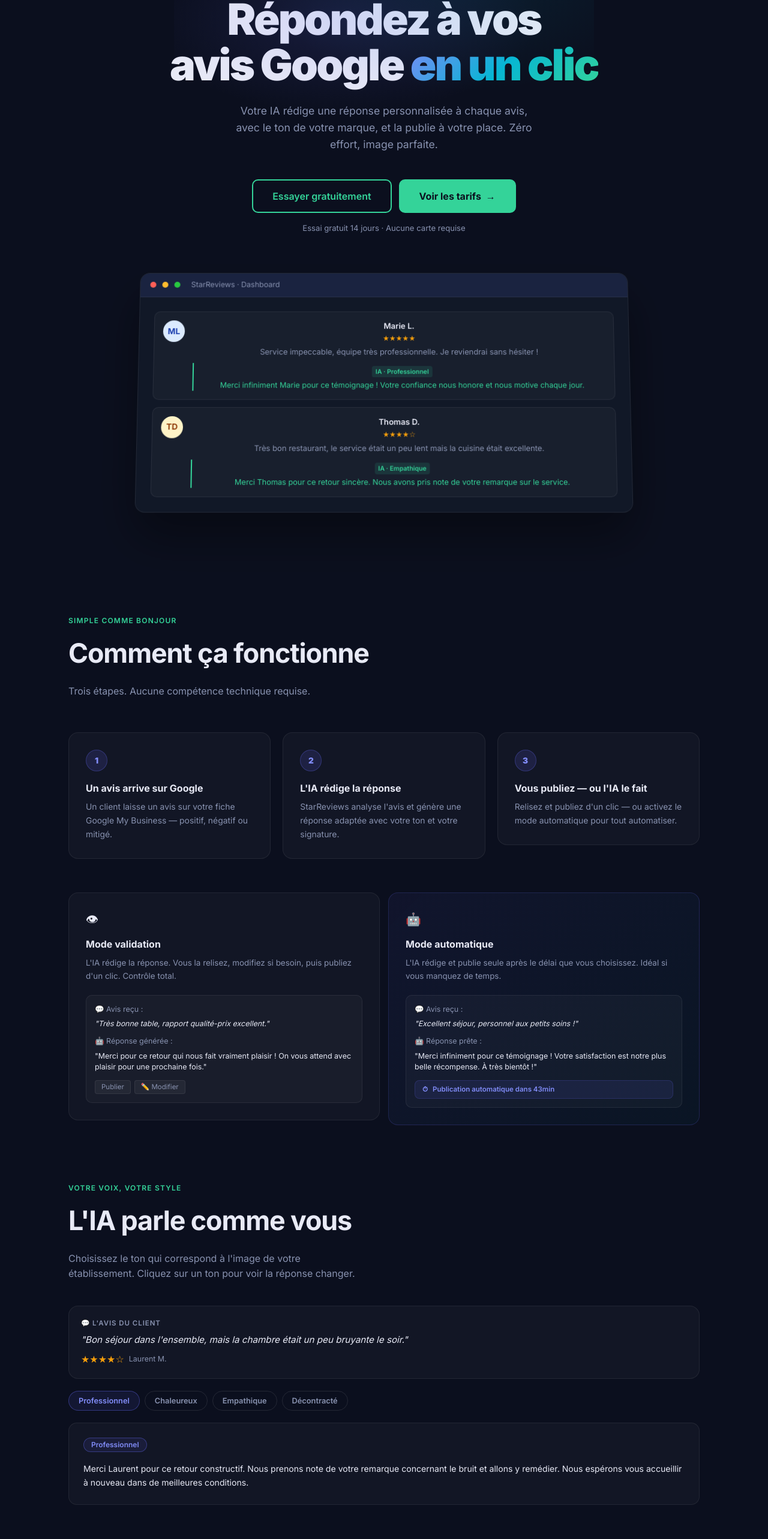
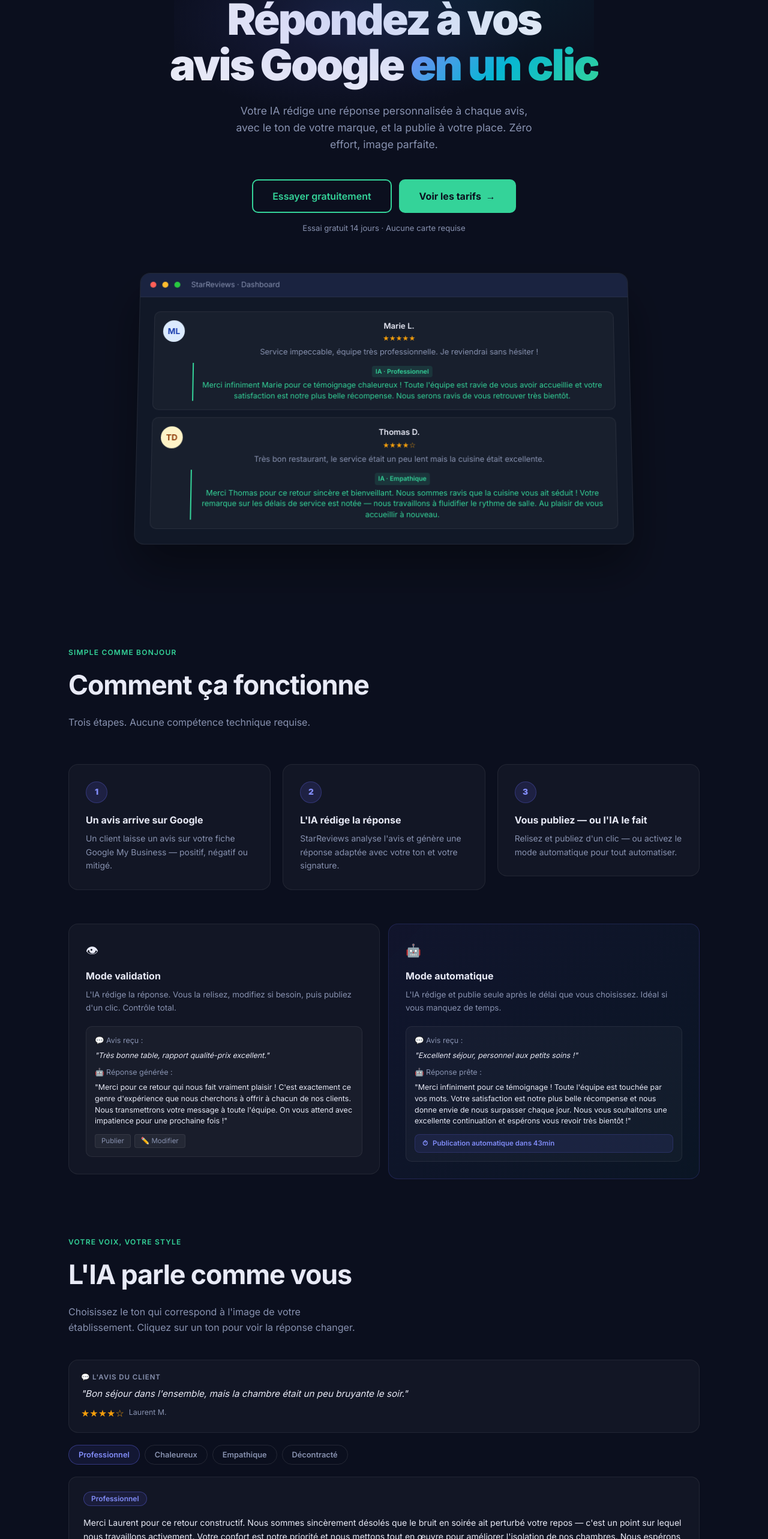
Before and after one commit to clementhall21-hue/avisauto, a Next.js app: page / in a window 1280 px wide. Shown: the part 230-2796 px from the top of the page at 60% size. Built offline with nearby package versions, Linux system fonts and the light colour scheme.

Commit message:
Improve AI reply examples: more developed, realistic responses
https://claude.ai/code/session_01VwtSd4WT39act6ADqBgudU

```diff
--- a/app/page.tsx
+++ b/app/page.tsx
@@ -7,13 +7,13 @@ import AuthModal from '@/components/AuthModal'
 
 const TONE_RESPONSES: Record<string, string> = {
   Professionnel:
-    "Merci Laurent pour ce retour constructif. Nous prenons note de votre remarque concernant le bruit et allons y remédier. Nous espérons vous accueillir à nouveau dans de meilleures conditions.",
+    "Merci Laurent pour ce retour constructif. Nous sommes sincèrement désolés que le bruit en soirée ait perturbé votre repos — c'est un point sur lequel nous travaillons activement. Votre confort est notre priorité et nous mettons tout en œuvre pour améliorer l'isolation de nos chambres. Nous espérons avoir l'occasion de vous accueillir à nouveau dans de meilleures conditions.",
   Chaleureux:
-    "Merci beaucoup Laurent pour votre retour ! 😊 On est vraiment désolés pour ce bruit en soirée, c'est loin de ce qu'on souhaite pour nos clients. On travaille là-dessus et on espère vous revoir très bientôt !",
+    "Merci beaucoup Laurent pour votre retour ! 😊 On est vraiment navrés pour ce bruit en soirée, c'est loin de l'expérience qu'on souhaite offrir à nos clients. On prend votre remarque très à cœur et on travaille sérieusement à améliorer ça. Malgré ce point, on est contents que l'ensemble du séjour se soit bien passé. On espère vraiment vous revoir bientôt pour vous offrir le séjour que vous méritez ! 🙏",
   Empathique:
-    "Merci Laurent d'avoir pris le temps de partager votre vécu. Nous comprenons que le bruit ait pu affecter votre confort et nous en sommes sincèrement désolés. Votre expérience méritait mieux.",
+    "Merci Laurent d'avoir pris le temps de partager votre ressenti avec nous. Nous comprenons pleinement que le bruit en soirée ait pu affecter la qualité de votre repos, et nous en sommes sincèrement désolés — votre confort méritait bien mieux que cela. Nous prenons votre retour très au sérieux et travaillons à trouver une solution durable. Nous espérons pouvoir vous offrir une expérience à la hauteur de vos attentes lors d'un prochain séjour.",
   Décontracté:
-    "Merci Laurent ! Content que le séjour se soit bien passé dans l'ensemble. Pour le bruit, on entend votre retour et on va bosser là-dessus. À bientôt !",
+    "Merci Laurent ! Content que le séjour se soit globalement bien passé. Pour le bruit en soirée, on t'entend complètement — c'est clairement pas acceptable et on bosse là-dessus. Ton retour nous aide vraiment à nous améliorer. À bientôt, et cette fois ce sera beaucoup plus calme ! 👌",
 }
 
 const TONE_COLORS: Record<string, { border: string; text: string; bg: string }> = {
@@ -280,8 +280,8 @@ export default function LandingPage() {
             </div>
             <div className="p-6 space-y-3">
               {[
-                { initials: 'ML', bg: '#dbeafe', color: '#1e40af', name: 'Marie L.', stars: 5, text: 'Service impeccable, équipe très professionnelle. Je reviendrai sans hésiter !', reply: 'Merci infiniment Marie pour ce témoignage ! Votre confiance nous honore et nous motive chaque jour.', tag: 'Professionnel' },
-                { initials: 'TD', bg: '#fef3c7', color: '#92400e', name: 'Thomas D.', stars: 4, text: 'Très bon restaurant, le service était un peu lent mais la cuisine était excellente.', reply: 'Merci Thomas pour ce retour sincère. Nous avons pris note de votre remarque sur le service.', tag: 'Empathique' },
+                { initials: 'ML', bg: '#dbeafe', color: '#1e40af', name: 'Marie L.', stars: 5, text: 'Service impeccable, équipe très professionnelle. Je reviendrai sans hésiter !', reply: 'Merci infiniment Marie pour ce témoignage chaleureux ! Toute l\'équipe est ravie de vous avoir accueillie et votre satisfaction est notre plus belle récompense. Nous serons ravis de vous retrouver très bientôt.', tag: 'Professionnel' },
+                { initials: 'TD', bg: '#fef3c7', color: '#92400e', name: 'Thomas D.', stars: 4, text: 'Très bon restaurant, le service était un peu lent mais la cuisine était excellente.', reply: 'Merci Thomas pour ce retour sincère et bienveillant. Nous sommes ravis que la cuisine vous ait séduit ! Votre remarque sur les délais de service est notée — nous travaillons à fluidifier le rythme de salle. Au plaisir de vous accueillir à nouveau.', tag: 'Empathique' },
               ].map((r, i) => (
                 <div key={i} className="flex gap-3.5 p-3.5 bg-[rgba(255,255,255,0.03)] border border-[rgba(255,255,255,0.07)] rounded-[10px]">
                   <div className="w-9 h-9 rounded-full flex items-center justify-center font-bold text-[0.85rem] flex-shrink-0" style={{ background: r.bg, color: r.color }}>{r.initials}</div>
@@ -335,7 +335,7 @@ export default function LandingPage() {
                 <div className="text-[#8892b0] mb-1.5">💬 Avis reçu :</div>
                 <div className="text-[#e8eaf6] italic mb-2.5">"Très bonne table, rapport qualité-prix excellent."</div>
                 <div className="text-[#8892b0] mb-1.5">🤖 Réponse générée :</div>
-                <div className="text-[#e8eaf6] mb-3">"Merci pour ce retour qui nous fait vraiment plaisir ! On vous attend avec plaisir pour une prochaine fois."</div>
+                <div className="text-[#e8eaf6] mb-3">"Merci pour ce retour qui nous fait vraiment plaisir ! C'est exactement ce genre d'expérience que nous cherchons à offrir à chacun de nos clients. Nous transmettrons votre message à toute l'équipe. On vous attend avec impatience pour une prochaine fois !"</div>
                 <div className="flex gap-1.5">
                   <span className="bg-[rgba(255,255,255,0.05)] text-[#8892b0] border border-[rgba(255,255,255,0.07)] px-2.5 py-0.5 rounded text-[0.72rem]">Publier</span>
                   <span className="bg-[rgba(255,255,255,0.05)] text-[#8892b0] border border-[rgba(255,255,255,0.07)] px-2.5 py-0.5 rounded text-[0.72rem]">✏️ Modifier</span>
@@ -352,7 +352,7 @@ export default function LandingPage() {
                 <div className="text-[#8892b0] mb-1.5">💬 Avis reçu :</div>
                 <div className="text-[#e8eaf6] italic mb-2.5">"Excellent séjour, personnel aux petits soins !"</div>
                 <div className="text-[#8892b0] mb-1.5">🤖 Réponse prête :</div>
-                <div className="text-[#e8eaf6] mb-3">"Merci infiniment pour ce témoignage ! Votre satisfaction est notre plus belle récompense. À très bientôt !"</div>
+                <div className="text-[#e8eaf6] mb-3">"Merci infiniment pour ce témoignage ! Toute l'équipe est touchée par vos mots. Votre satisfaction est notre plus belle récompense et nous donne envie de nous surpasser chaque jour. Nous vous souhaitons une excellente continuation et espérons vous revoir très bientôt !"</div>
                 <div className="flex items-center gap-2 bg-[rgba(99,102,241,0.1)] border border-[rgba(99,102,241,0.2)] rounded-lg px-3 py-1.5 text-[#818cf8] text-[0.72rem] font-semibold">
                   <span>⏱</span> Publication automatique dans 43min
                 </div>
```
